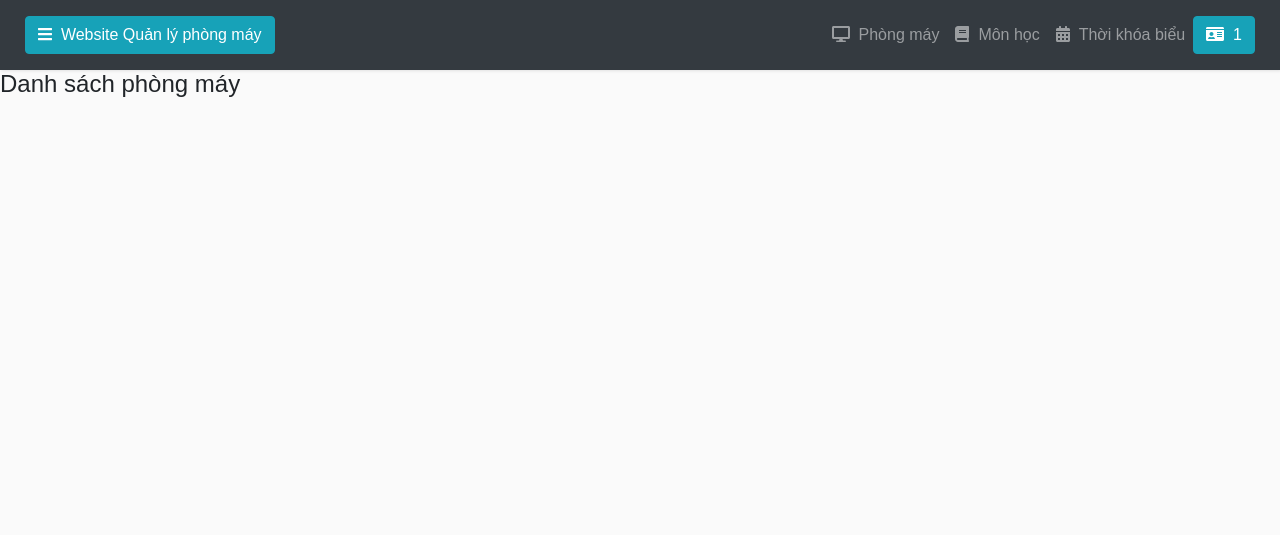
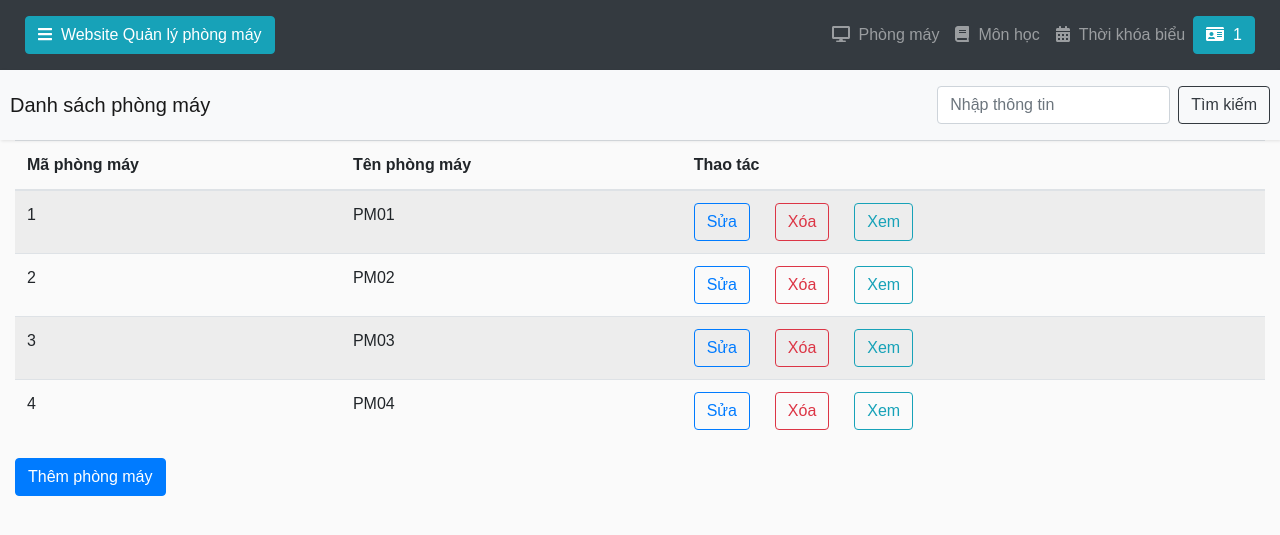
Before and after one commit to NguyenBaDat99/WebPhongMay, a CodeIgniter app: page /WebPhongMay/index.php/QLyPhongMay in a window 1280 px wide. Shown: the top 535 px of the page. Run offline with CodeIgniter, Linux system fonts and the light colour scheme; the visitor is signed in with stand-in values (Sample User, id 1); data comes from the database, SQL or seed files in the repository; some libraries are stand-ins or nearby versions.

Commit message:
Phong May

```diff
--- a/application/config/autoload.php
+++ b/application/config/autoload.php
@@ -58,7 +58,7 @@ $autoload['packages'] = array();
 |
 |	$autoload['libraries'] = array('user_agent' => 'ua');
 */
-$autoload['libraries'] = array();
+$autoload['libraries'] = array('database','session');
 
 /*
 | -------------------------------------------------------------------
@@ -89,7 +89,7 @@ $autoload['drivers'] = array();
 |
 |	$autoload['helper'] = array('url', 'file');
 */
-$autoload['helper'] = array();
+$autoload['helper'] = array('url','file');
 
 /*
 | -------------------------------------------------------------------
--- a/application/controllers/Login.php
+++ b/application/controllers/Login.php
@@ -48,7 +48,7 @@ class Login extends CI_Controller {
 
 							// $data['content'] = 'home/v_QLyNguoiDung';
 							// $this->load->view('home/index', $data);
-							$data['content'] = 'home/PhongMay/v_QLyPhongMay';
+							$data['content'] = 'home/ThoiKhoaBieu/v_QLyThoiKhoaBieu';
 							$this->load->view('home/index', $data);
 							//redirect('/QLyPhongMay');
 							return;
@@ -56,7 +56,7 @@ class Login extends CI_Controller {
 
 							// $data['content'] = 'home/v_QLyNguoiDung';
 							// $this->load->view('home/index', $data);
-							$data['content'] = 'home/PhongMay/v_QLyPhongMay';
+							$data['content'] = 'home/ThoiKhoaBieu/v_QLyThoiKhoaBieu';
 							$this->load->view('home/index', $data);
 							//redirect('/QLyPhongMay');
 							return;
--- a/application/controllers/QLyPhongMay.php
+++ b/application/controllers/QLyPhongMay.php
@@ -1,24 +1,111 @@
 <?php
-defined('BASEPATH') OR exit('No direct script access allowed');
-
 class QLyPhongMay extends CI_Controller {
-
-	function __construct()
+    public function __construct()
     {
         parent::__construct();
-        // $this->load->Model("_Model");
-        $this->load->library('session');
-        $this->load->helper('url');
-        if(!$this->session->userdata('MaNguoiDung')){
-        return redirect('Login');
+        $this->load->Model('m_PhongMay');
     }
+    public function index()
+    {
+        $this->load->view('home/header');
+        $dsPhongMay['dsPhongMay'] = $this->m_PhongMay->ds_phongmay();
+        $view['$content'] = $this->load->view('home/PhongMay/v_QLyPhongMay', $dsPhongMay);
+        $this->load->view('home/footer');
+
     }
 
-	public function index()
-	{
-        $data['content'] = 'home/PhongMay/v_QLyPhongMay';
-		$this->load->view('home/index', $data);
+    public function xoa_PhongMay($maPhongMay)
+    {
+
+        if($this->input->post('btnXoa') != '')
+        {
+            $this->m_PhongMay->xoa_phongmay_id($maPhongMay);
+            $this->index();
+        }
     }
+
+    public function themPhongMay()
+    {
+
+        if($this->input->post('btnHuy') != '')
+        {
+            $this->index();
+        }
+       if($this->input->post('btnThem') != '')
+        {
+            $this->load->library('form_validation');
+            //Kiểm tra các điều kiện hợp lệ cơ bản
+            $this->form_validation->set_rules('TenPhongMay','Ten phong may','required|min_length[4]');
+            if($this->form_validation->run() == TRUE)
+            {
+                $maPhongMay = $this->input->post('MaPhongMay');
+                $TenPhongMay = $this->input->post('TenPhongMay');
+                $ds_phongmay = $this->m_PhongMay->ds_phongmay();
+                    foreach($ds_phongmay as $item)
+                        {
+                            if($item['TenPhongMay'] == $TenPhongMay)
+                            {
+                               $error= $this->session->set_flashdata('msg','Phòng máy đã tồn tại!');
+                                redirect('http://localhost/WebPhongMay/index.php/QLyPhongMay');
+                                return;
+
+                            }
+                        }
+                        $this->m_PhongMay->them_phongmay($maPhongMay,$TenPhongMay);
+                        //echo "<script>alert('Thêm thành công..!!');</script>";
+                        $this->index();
+
+            }
+            else
+            {
+
+                $this->index();
+            }
+
+        }
+    }
+
+    public function suaPhongMay()
+    {
+
+        if($this->input->post('btnHuy') != '')
+        {
+            $this->index();
+        }
+        if($this->input->post('btnSua') != '')
+        {
+            $this->load->library('form_validation');
+            $this->form_validation->set_rules('TenPhongMay','Ten phong may','required|min_length[4]');
+            if($this->form_validation->run() == TRUE)
+            {
+                $TenPhongMay = $this->input->post('TenPhongMay');
+                $maPhongMay = $this->input->post('MaPhongMay');
+                $dsPhongMay = $this->m_PhongMay->ds_phongmay();
+                foreach ($dsPhongMay as $item ) {
+                 if($item['TenPhongMay'] == $TenPhongMay)
+                 {
+                    $error= $this->session->set_flashdata('msg','Phòng máy đã tồn tại!');
+                    redirect('http://localhost/WebPhongMay/index.php/QLyPhongMay');
+                    return;
+                 }
+             }
+                $this->m_PhongMay->sua_phongmay($maPhongMay,$TenPhongMay);
+                $this->index();
+
+            }
+        }
+
+    }
+
+    public function tim_PhongMay()
+    {
+            $thongTin = $this->input->post('ttTimKiem');
+            $this->load->view('home/header');
+            $dsPhongMay['dsPhongMay'] = $this->m_PhongMay->tim_phongmay($thongTin);
+            $view['content'] = $this->load->view('home/PhongMay/v_TimPhongMay',$dsPhongMay);
+            $this->load->view('home/footer');
+    }
+
+
 }
-
 ?>
--- /dev/null
+++ b/application/models/m_PhongMay.php
@@ -0,0 +1,56 @@
+<?php
+class m_phongmay extends CI_Model
+{
+	public function __construct() {
+        parent::__construct();
+    }
+    public function ds_phongmay()
+    {
+    	$query = $this->db->query('select * from phong_may');
+    		return $query->result_array();
+    }
+    public function them_phongmay($maPhongMay,$TenPhongMay)
+    {
+        $maPhongMay = 1;
+        $ds_phongmay = $this->ds_phongmay();
+        foreach($ds_phongmay as $item)
+        {
+            if($maPhongMay < $item['MaPhongMay'])
+            {
+                break;
+            }
+            $maPhongMay++;
+        }
+        $this->db->query("insert into phong_may values(".$maPhongMay.",'".$TenPhongMay."')");
+    }
+
+    public function tim_phongmay($thongTin)
+    {
+        if(is_numeric($thongTin))
+        {
+            $query=$this->db->query("select * from phong_may where MaPhongMay='".$thongTin."'");
+            return $query->result_array();
+        }
+        else
+        {
+                $query=$this->db->query("select * from phong_may where TenPhongMay='".$thongTin."'");
+                return $query->result_array();
+        }
+    }
+     public function tim_phongmay_id($maPhongMay)
+    {
+        $query=$this->db->query("select * from phong_may where MaPhongMay='".$maPhongMay."'");
+        return $query->row_array();
+    }
+    public function xoa_phongmay_id($maPhongMay)
+    {
+            $this->db->query("delete from phong_may where MaPhongMay='".$maPhongMay."'");
+    }
+
+    public function sua_phongmay($maPhongMay,$TenPhongMay)
+    {
+        $this->db->query("update phong_may set TenPhongMay='".$TenPhongMay."' where MaPhongMay=".$maPhongMay."");
+    }
+
+}
+?>
--- a/application/views/home/NguoiDung/v_ThemNguoiDung.php
+++ b/application/views/home/NguoiDung/v_ThemNguoiDung.php
@@ -4,7 +4,7 @@
 
 <form action="http://localhost/WebPhongMay/index.php/QLyNguoiDung/themNguoiDung" style="padding: 20px;" method="post">
     <label>Tên người dùng (Tên đăng nhập):</label>
-    <input class="form-control" style="width: 300px;" name="TenNguoiDung" placeholder="Nhập tên người dùng" >
+    <input class="form-control" style="width: 300px;" name="TenNguoiDung" placeholder="Nhập tên người dùng" autofocus>
     <label>Mật khẩu:</label>
     <input class="form-control" style="width: 300px;" name="MatKhau" type="password" placeholder="Nhập mật khẩu" >
     <label>Xác nhận mật khẩu:</label>
--- a/application/views/home/PhongMay/v_QLyPhongMay.php
+++ b/application/views/home/PhongMay/v_QLyPhongMay.php
@@ -1 +1,110 @@
-<h4>Danh sách phòng máy</h4>
+<nav class="navbar navbar-light bg-light">
+  <a class="navbar-brand">Danh sách phòng máy</a>
+  <form class="form-inline" action="http://localhost/WebPhongMay/index.php/QLyPhongMay/tim_PhongMay" method="post">
+    <input class="form-control mr-sm-2" name="ttTimKiem" type="search" placeholder="Nhập thông tin" aria-label="Search" required maxlength="20">
+    <input type="submit" name="btnTimKiem" class="btn btn-outline-dark" value="Tìm kiếm">
+  </form>
+</nav>
+<div class="container-fluid">
+<table class="table table-striped">
+    <thead>
+      <tr>
+        <th>Mã phòng máy</th>
+        <th>Tên phòng máy</th>
+        <th>Thao tác</th>
+      </tr>
+    </thead>
+    <tbody>
+    <?php
+        foreach ($dsPhongMay as $item) {
+        echo '<tr>';
+        echo '<td>'.$item['MaPhongMay'].'</td>';
+        echo '<td>'.$item['TenPhongMay'].'</td>';
+        echo '<td>
+          <form action="http://localhost/WebPhongMay/index.php/QLyPhongMay/xoa_PhongMay/'.$item['MaPhongMay'].'" method="post">
+         <button type="button" formaction="http://localhost/WebPhongMay/index.php/QLyPhongMay/suaPhongMay/'.$item['MaPhongMay'].'" class="btn btn-outline-primary" data-toggle="modal" data-target="#modalSua'.$item['MaPhongMay'].'">
+                  Sửa
+          </button> &emsp;
+          <button type="button" class="btn btn-outline-danger" data-toggle="modal" data-target="#modalXoa'.$item['MaPhongMay'].'">
+                  Xóa
+          </button> &emsp;
+          <input type="submit" name="btnXem" formaction="http://localhost/WebPhongMay/index.php/QLyPhongMay" class="btn btn-outline-info" value="Xem">
+          </form>
+          </td>
+          </tr>';?>
+          <?php
+	      //Modal xóa Người dùng
+	      echo '<div class="modal fade" id="modalXoa'.$item['MaPhongMay'].'" tabindex="-1" role="dialog" aria-labelledby="exampleModalLabel" aria-hidden="true">
+	            <div class="modal-dialog" role="document">
+	              <div class="modal-content">
+	                <div class="modal-header">
+	                  <h5 class="modal-title" id="exampleModalLabel">Xóa phòng máy</h5>
+	                </div>
+	                <div class="modal-body">
+	                  Bạn có muốn xóa phòng máy có mã là: '.$item['MaPhongMay'].' ('.$item['TenPhongMay'].')
+	                </div>
+	                <div class="modal-footer">
+	                  <button type="button" class="btn btn-secondary" data-dismiss="modal">Hủy</button>
+	                  <form method="POST" action="http://localhost/WebPhongMay/index.php/QLyPhongMay/xoa_PhongMay/'.$item['MaPhongMay'].'">
+	                  <input type="submit" name="btnXoa" class="btn btn-danger" value="Xóa phòng máy">
+	                  </form>
+	                </div>
+	              </div>
+	            </div>
+	          </div>';
+            // Modal Sửa
+            echo '<div class="modal fade" id="modalSua'.$item['MaPhongMay'].'" tabindex="-1" role="dialog" aria-labelledby="exampleModalLabel" aria-hidden="true">
+              <div class="modal-dialog" role="document">
+                <div class="modal-content">
+                  <div class="modal-header">
+                    <h5 class="modal-title" id="exampleModalLabel">Sửa phòng máy</h5>
+                  </div>
+                  <div class="modal-body">
+                  <form method="POST" action="http://localhost/WebPhongMay/index.php/QLyPhongMay/suaPhongMay/'.$item['MaPhongMay'].'">
+                      <label>Mã phòng máy:</label>
+                      <input class="form-control" style="width: 300px;" name="MaPhongMay" value="'.$item['MaPhongMay'].'" readonly>
+                      <label>Tên phòng máy:</label>
+                      <input class="form-control" style="width: 300px;" name="TenPhongMay" value="'.$item['TenPhongMay'].'"
+                      <br/>
+                  </div>
+                  <div class="modal-footer">
+                    <button type="btnHuy" class="btn btn-danger" data-dismiss="modal">Hủy</button>
+                    <input type="submit" name="btnSua" class="btn btn-primary" value="Lưu">
+                    </form>
+                  </div>
+                </div>
+              </div>
+            </div>';
+          }
+          ?>
+  </tbody>
+</table>
+<form method="POST" action="http://localhost/WebPhongMay/index.php/QLyPhongMay/themPhongMay">
+  <button type="button"class="btn btn-primary" data-toggle="modal" data-target="#modalThem">
+                  Thêm phòng máy
+  </button>
+  <br>
+      <div class="modal fade" id="modalThem" tabindex="-1" role="dialog" aria-labelledby="exampleModalLabel" aria-hidden="true">
+            <div class="modal-dialog" role="document">
+              <div class="modal-content">
+                <div class="modal-header">
+                  <h5 class="modal-title" id="exampleModalLabel">Thêm phòng máy</h5>
+                </div>
+                <div class="modal-body">
+        					<h5>Tên phòng máy:</h5>
+        					<input class="form-control" style="width: 250px;" name="TenPhongMay" placeholder="Nhập tên phòng máy">
+                </div>
+                <div class="modal-footer">
+                  <button type="button" class="btn btn-danger" data-dismiss="modal">Hủy</button>
+                  <input type="submit" name="btnThem" class="btn btn-primary" value="Thêm">
+                </div>
+              </div>
+            </div>
+          </div>
+</form>
+<?php
+  $error = $this->session->flashdata('msg');
+    if($error== true){
+      echo  '<div class="alert alert-danger" style="width: 280px; margin-top:10px;"> '.$this->session->flashdata('msg').'</div>';
+    }
+?>
```
Also changed, not shown: application/views/home/NguoiDung/v_QLyNguoiDung.php (+9 -4 lines), application/views/home/PhongMay/v_TimPhongMay.php (added, +31 -0 lines).
